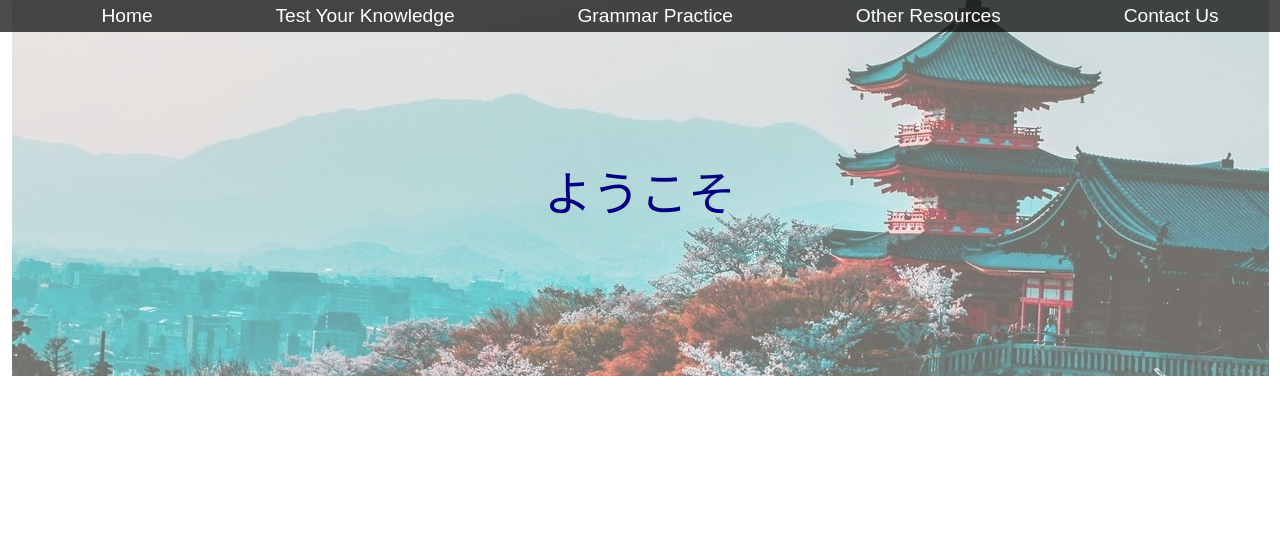
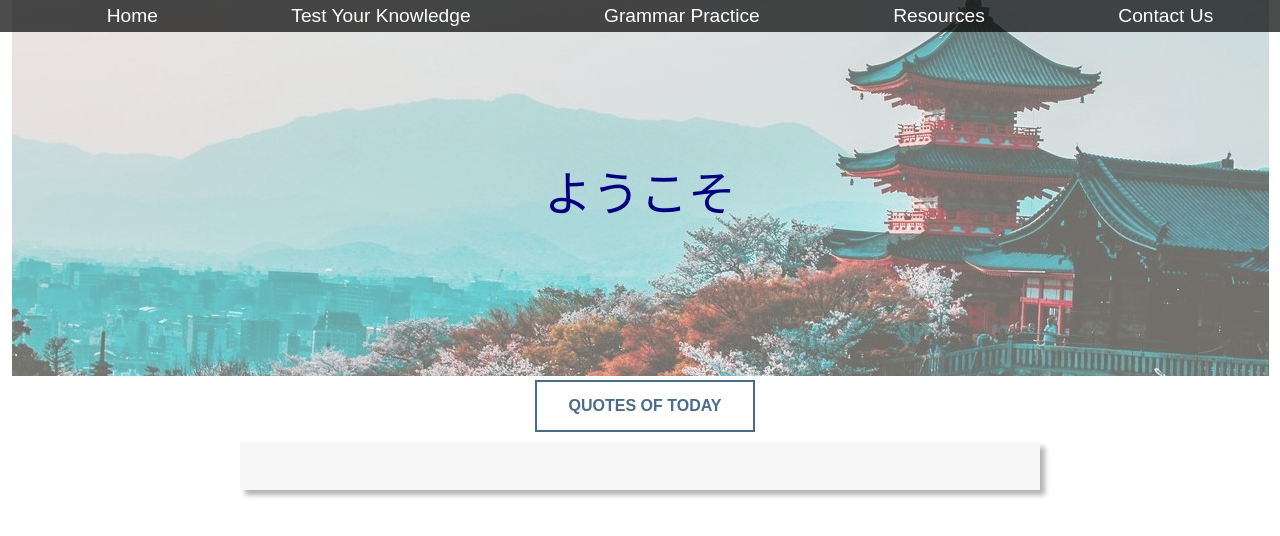
Before and after one commit to hejthere/jpisfun, a React (Create React App) app: page /jpisfun/quotes in a window 1280 px wide. Shown: the top 536 px of the page. Built offline with nearby package versions, Linux system fonts and the light colour scheme; the HTML template or start-up script is replaced by a standard one.

Commit message:
Add Page - Quote

```diff
--- a/src/App.js
+++ b/src/App.js
@@ -10,9 +10,11 @@ import Contact from './component/Contact/Contact'
 import Bannerword from './component/Home/Bannerword';
 import VocabDiseases from './component/Vocaburary/VocabDiseases';
 import OtherResources from './Resources/OtherResources';
+import RandomQuote from './component/Vocaburary/RandomQuote';
 
 
 class App extends Component {
+
   render () {
 
    let bannertext ='';
@@ -21,7 +23,7 @@ class App extends Component {
         break;
       case'/jpisfun/test': bannertext = <Bannerword title="Test Your Knowledge"></Bannerword>
         break;
-      case'/jpisfun/resources': bannertext = <Bannerword title="Other Resources"></Bannerword>
+      case'/jpisfun/resources': bannertext = <Bannerword title="Resources"></Bannerword>
         break;
       case'/jpisfun/grammar': bannertext = <Bannerword title="Grammar Practice"></Bannerword>
         break;
@@ -40,7 +42,7 @@ class App extends Component {
 		<li> <NavLink activeClassName='is-active' activeStyle={{color:'black'}}to='/' exact>Home</NavLink> </li>
 		<li> <NavLink activeClassName='is-active' activeStyle={{color:'black'}}to='/test' >Test Your Knowledge</NavLink></li>
     <li> <NavLink activeClassName='is-active' activeStyle={{color:'black'}}to='/grammar'>Grammar Practice</NavLink> </li>
-		<li> <NavLink activeClassName='is-active' activeStyle={{color:'black'}}to='/resources' >Other Resources</NavLink>  </li>
+		<li> <NavLink activeClassName='is-active' activeStyle={{color:'black'}}to='/resources' >Resources</NavLink>  </li>
     <li> <NavLink activeClassName='is-active' activeStyle={{color:'black'}}to='/contactus'>Contact Us</NavLink> </li>
 		</ul>
      </nav>
@@ -57,7 +59,8 @@ class App extends Component {
   <Route path="/grammar" exact component={Grammar} />
   <Route path="/vocabdiseases" exact component={VocabDiseases} />
   <Route path="/resources" exact component={OtherResources} />
-  <Route path ="/contactus" exact component={Contact} />
+  <Route path="/contactus" exact component={Contact} />
+  <Route path="/quotes" exact component={RandomQuote} />
   </Switch>
 
    </div>
--- a/src/Resources/OtherResources.js
+++ b/src/Resources/OtherResources.js
@@ -4,9 +4,9 @@ import VideoButton from './VideoButton';
 class OtherResources extends Component {
 state = {
 video: [
-{id:'video1', title:'abc1', Url:'https://www.youtube.com/embed/zhQGGLvWftQ' },
-{id:'video2', title:'abc2', Url:'https://www.youtube.com/embed/CYFKL_ta7rA' },
-{id:'video3', title:'abc3', Url:'https://www.youtube.com/embed/4atMVVR0dNE'  }
+{id:'video1', title:'Mr. Yabatan - Daily Life in Japanese', Url:'https://www.youtube.com/embed/zhQGGLvWftQ' },
+{id:'video2', title:'Ryuu TV - Daily Conversation', Url:'https://www.youtube.com/embed/orcdcRp3vIw' },
+{id:'video3', title:'Dogen - Japanese Comedic Lessons', Url:'https://www.youtube.com/embed/ucqMh9iYpTo'  }
 ],
 selectedVideo:'',
 showVideo: false
@@ -40,7 +40,8 @@ return (
 {playButton}
 <br />
 {videoFrame}
-
+<br />
+<br />
 </div>
 
 
--- a/src/component/Home/Home.js
+++ b/src/component/Home/Home.js
@@ -16,12 +16,12 @@ return (
 		<img className="subpagelink" src={Greeting} alt='greeting' /> <p className="subpagelinkword"> &nbsp; Greetings </p> </a>
  </div>
  <div className="col-4 diseases" style={{ backgroundColor:'#ffcc00'}}>
-	<a className="picturelink" href='/VocabDiseases'>
+	<a className="picturelink" href='./VocabDiseases'>
 		<img className="subpagelink" src ={disease} alt='disease'/> <p className="subpagelinkword"> &nbsp; Diseases </p></a>
  </div>
 <div className="col-4 food" style={{ backgroundColor:'#aa5939'}}>
-	<a  className="picturelink" href='/'>
-		<img src ={food} className="subpagelink" alt='food' /> <p className="subpagelinkword"> &nbsp; Food </p> </a>
+	<a  className="picturelink" href='./quotes'>
+		<img src ={food} className="subpagelink" alt='food' /> <p className="subpagelinkword"> &nbsp; Quotes </p> </a>
 </div>
 </section>
 
--- /dev/null
+++ b/src/component/Vocaburary/RandomQuote.js
@@ -0,0 +1,56 @@
+import React, { Component } from 'react';
+import './randomQuote.css';
+
+class RandomQuote extends Component {
+
+state = {
+quotes: [
+{ id:'1', japanese:'辛くても耐えて、機会を待つんだよ。 ' , english: 'So please endure and wait for an opportunity to leave, even though it is tough!' , author:'ハクｰ千と千尋の神隠し'},
+{ id:'2', japanese:'自分の中に原石を見つけて、時間をかけて磨くことだよ' , english: 'Once you’ve found your gems you have to polish them.' , author:'西司郎ｰ耳をすませば'},
+{ id:'3', japanese:'飛べねぇ豚はただの豚だ。' , english: 'A pig that doesn’t fly is nothing but the grounded pork.' , author:'マルコｰ紅の豚'},
+{ id:'4', japanese:'徹夜はするな。睡眠不足はいい仕事の敵だ。美容にも良くないぜ。' , english: 'Don’t stay up all night. Insufficient sleep will keep you from doing a good job. And it doesn’t help your looks.' , author:'マルコ-紅の豚'},
+{ id:'5', japanese:'事を急ぐと元も子もなくしますよ。' , english: 'In your haste, you risk everything.' , author:'ムスカ-天空の城ラピュタ'},
+{ id:'6', japanese:'そんなに形にこだわらないの。大切なのは心よ。' , english: 'It’s not really important what color your dress is. What matters is the heart inside.' , author:'キキ母ｰ魔女の宅急便'},
+{ id:'7', japanese:'初めから完璧なんで期待してはいけない !' , english: 'Don’t expect perfection at first.' , author:'西司郎ｰ耳をすませば'},
+{ id:'8', japanese:'生きてりゃ何とかなる' , english: 'As long as we’re alive, we’ll manage.' , author:'トキ-もののけ姫'},
+{ id:'9', japanese:'僕はもう十分逃げた。ようやく守らなければならないものが分かったんだんだ。君だ。　' , english: 'I’m through running away. I’ve finally found someone I want to protect…YOU.' , author:'ハウル-ハウルの動く城'},
+{ id:'10', japanese:'生きてりゃ何とかなる' , english: 'As long as we’re alive, we’ll manage.' , author:'トキ-もののけ姫'}]
+,
+generatedQuote: {id:'', japanese:'' , english: '' , author:''}
+}
+
+generateQuoteHandler =()=> {
+    let randomNumber = Math.floor(Math.random()*10);
+    let selectedquote = this.state.quotes[randomNumber];
+    let updatedQuote = {
+        ...this.state.generatedQuote
+    }
+    updatedQuote = selectedquote;
+    this.setState(
+    { generatedQuote: updatedQuote });
+    console.log(this.state.generatedQuote)
+    }
+
+render() {
+
+
+return(
+<div>
+<button onClick={this.generateQuoteHandler}>Quotes of Today</button>
+<div class='quotebox'>
+<p class='japanesequote'>{this.state.generatedQuote.japanese}</p>
+<p class='englishquote'>{this.state.generatedQuote.english}</p>
+<br/>
+<p class='authorquote'>{this.state.generatedQuote.author}</p>
+</div>
+<br/>
+<br/>
+</div>
+
+)
+
+}
+
+}
+
+export default RandomQuote;
--- /dev/null
+++ b/src/component/Vocaburary/randomQuote.css
@@ -0,0 +1,17 @@
+.quotebox{
+background-color:#b3b3b31A;
+width: 800px;
+margin: auto;
+box-shadow:5px 5px 5px #b3b3b3;
+}
+
+.japanesequote {
+font-size:2rem;
+padding:10px
+}
+
+.englishquote {
+color:var(--red);
+font-size:1.5rem;
+padding:5px;
+}
--- a/src/index.css
+++ b/src/index.css
@@ -18,6 +18,7 @@ body {
 }
 
 button {
+	margin: 0px 0px 10px 10px;
 	color: var(--blue);
 	position: relative;
 	overflow: hidden;
```
